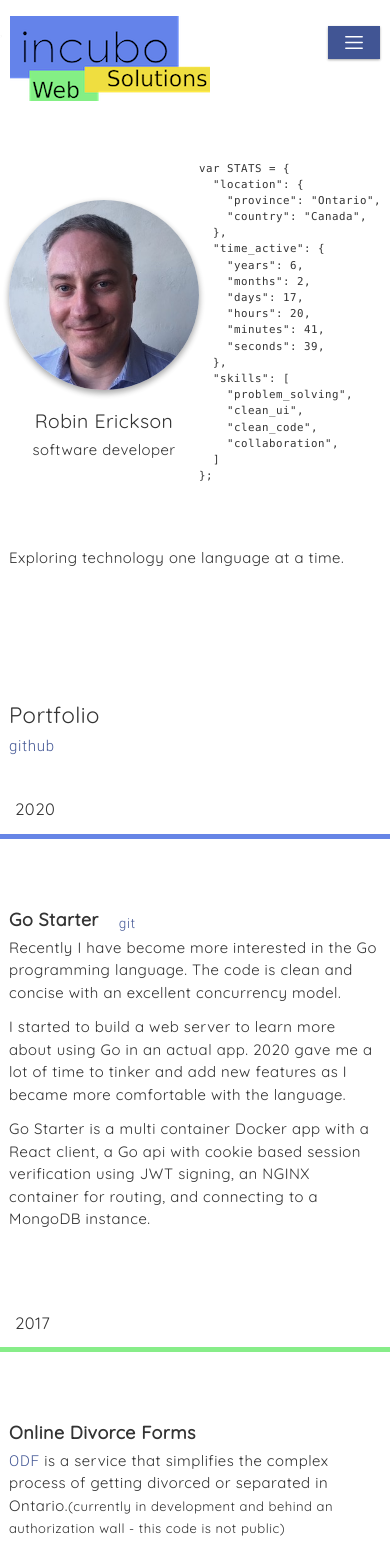
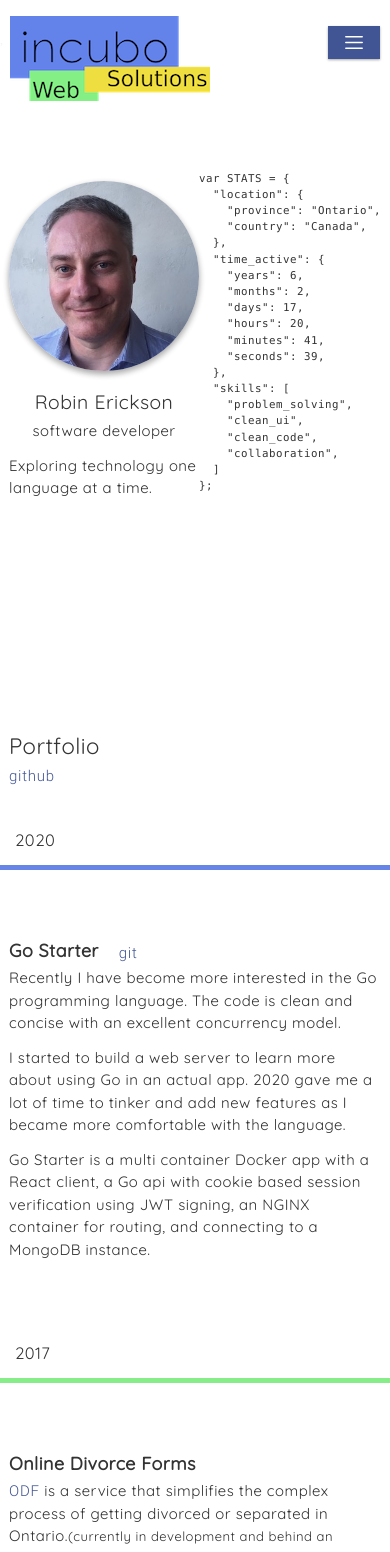
Before and after one commit to Nibor808/incubo-client, a React (Create React App) app in the folder client/: page / in a window 390 px wide. Shown: the top 1552 px of the page. Built offline with nearby package versions, Linux system fonts and the light colour scheme.

Commit message:
fixed html; css; and some types

```diff
--- a/client/src/components/About.tsx
+++ b/client/src/components/About.tsx
@@ -2,7 +2,7 @@ import React, {useEffect, useState} from 'react';
 import moment from 'moment';
 import robin from '../styles/images/robin-head.jpeg';
 
-type TimeVals = {
+type TimeValues = {
     years: number;
     months: number;
     days: number;
@@ -11,8 +11,8 @@ type TimeVals = {
     seconds: number;
 };
 
-const About = () => {
-    const [time, setTime] = useState<TimeVals>({
+export const About = () => {
+    const [time, setTime] = useState<TimeValues>({
         years: 0,
         months: 0,
         days: 0,
@@ -67,22 +67,15 @@ var STATS = {
     };
 
     return (
-        <div className="row">
-            <div className="col-sm-12 col-md-10 col-xl-8 top-box">
-                <div className="img-box">
-                    <img src={robin} alt="me" height="300px" width="300px" className="img-fluid" />
-                    <h2>Robin Erickson</h2>
-                    <p>software developer</p>
-                </div>
-
-                <span dangerouslySetInnerHTML={{__html: renderInfoDisplay()}} />
+        <div className="top-box d-flex align-items-center justify-content-between">
+            <div className="d-flex align-items-center flex-column">
+                <img src={robin} alt="me" height="350px" width="350px" className="img-fluid" />
+                <h2>Robin Erickson</h2>
+                <p>software developer</p>
+                <p>Exploring technology one language at a time.</p>
             </div>
 
-            <div className="col-sm-10 bottom-box">
-                <p>Exploring technology one language at a time.</p>
-            </div>
+            <span dangerouslySetInnerHTML={{__html: renderInfoDisplay()}} />
         </div>
     );
 };
-
-export default About;
--- a/client/src/components/App.tsx
+++ b/client/src/components/App.tsx
@@ -1,11 +1,11 @@
 import React, {useEffect, useRef, useState} from 'react';
 import {Header} from './Header';
-import About from './About';
-import PortfolioList from './PortfolioList';
+import {About} from './About';
+import {PortfolioList} from './PortfolioList';
 import {list2016} from '../utils/list_2016';
 import {list2017} from '../utils/list_2017';
 import {list2020} from '../utils/list_2020';
-import Modal from './Modal';
+import {Modal} from './Modal';
 import linkedIn from '../styles/images/linkedin.jpg';
 import {MyLink} from './MyLink';
 
@@ -103,8 +103,12 @@ const App: React.FC = () => {
             <Header key="a2" toContact={toContact} toPortfolio={toPortfolio} toTop={toTop} />
             <section key="a3" className="landing container">
                 <article className="about">
-                    <div className="about-container">
-                        <About />
+                    <div className="about-container d-flex align-items-center flex-column">
+                        <div className="row">
+                            <div className="col-12">
+                                <About />
+                            </div>
+                        </div>
                     </div>
                 </article>
 
--- a/client/src/components/ErrorBoundary.tsx
+++ b/client/src/components/ErrorBoundary.tsx
@@ -9,7 +9,7 @@ type EBState = {
     errorInfo: ErrorInfo | null;
 };
 
-class ErrorBoundary extends React.Component<EBProps, EBState> {
+export class ErrorBoundary extends React.Component<EBProps, EBState> {
     public state: EBState = {error: null, errorInfo: null};
 
     public componentDidCatch(error: Error, errorInfo: ErrorInfo) {
@@ -31,5 +31,3 @@ class ErrorBoundary extends React.Component<EBProps, EBState> {
         return this.props.children;
     }
 }
-
-export default ErrorBoundary;
--- a/client/src/components/MyLink.tsx
+++ b/client/src/components/MyLink.tsx
@@ -1,12 +1,12 @@
 import React from 'react';
 
-export type Link = {
+export interface MyLink {
     title: string | JSX.Element;
     href: string;
     klass?: string;
-};
+}
 
-export const MyLink: React.FC<Link> = ({title, href, klass}: Link) => {
+export const MyLink: React.FC<MyLink> = ({title, href, klass}) => {
     return (
         <a href={href} target={'_blank'} rel="noopener noreferrer" className={klass}>
             {title}
--- a/client/src/components/PortfolioItem.tsx
+++ b/client/src/components/PortfolioItem.tsx
@@ -1,25 +1,25 @@
 import React from 'react';
-import {Link} from './MyLink';
+import {MyLink} from './MyLink';
 
-type PortfolioItemProps = {
+interface PortfolioItemProps {
     handleClick: React.FormEventHandler;
     item: Item;
-};
+}
 
-export type Item = {
+export interface Item {
     title: string;
     badgeIcon?: JSX.Element | undefined;
-    github?: Link | string | Element | JSX.Element;
+    github?: MyLink | string | Element | JSX.Element;
     text?: () => JSX.Element[] | JSX.Element;
     image?: (handleClick: React.MouseEventHandler) => Element | JSX.Element;
-};
+}
 
-const PortfolioItem: React.FC<PortfolioItemProps> = ({handleClick, item}: PortfolioItemProps) => {
+export const PortfolioItem: React.FC<PortfolioItemProps> = ({handleClick, item}) => {
     const {title, badgeIcon, github, text, image} = item;
 
     return (
         <div className="portfolio-item">
-            <div className="portfolio-item-head">
+            <div className="d-flex align-items-center">
                 <h3>
                     <strong>{title}</strong>
                 </h3>
@@ -32,5 +32,3 @@ const PortfolioItem: React.FC<PortfolioItemProps> = ({handleClick, item}: Portfo
         </div>
     );
 };
-
-export default PortfolioItem;
--- a/client/src/components/PortfolioList.tsx
+++ b/client/src/components/PortfolioList.tsx
@@ -1,19 +1,22 @@
 import React from 'react';
-import PortfolioItem, {Item} from './PortfolioItem';
+import {Item, PortfolioItem} from './PortfolioItem';
 
-type PortfolioListProps = {
+interface PortfolioListProps {
     handleClick: React.FormEventHandler;
     year: string;
     list: Item[];
     sideBarName: string;
-};
+}
 
-const PortfolioList = ({handleClick, year, list, sideBarName}: PortfolioListProps) => {
-    const klass = `col-sm-2 col-md-1 ${sideBarName}`;
-
+export const PortfolioList: React.FC<PortfolioListProps> = ({
+    handleClick,
+    year,
+    list,
+    sideBarName,
+}) => {
     return (
         <div className="row" data-testid={`${year}-list`}>
-            <div className={klass}>
+            <div className={`col-sm-2 col-md-1 ${sideBarName}`}>
                 <p>{year}</p>
             </div>
 
@@ -29,5 +32,3 @@ const PortfolioList = ({handleClick, year, list, sideBarName}: PortfolioListProp
         </div>
     );
 };
-
-export default PortfolioList;
--- a/client/src/styles/about.scss
+++ b/client/src/styles/about.scss
@@ -1,27 +1,13 @@
-.about {
+.about-container {
     padding-top: 210px;
 
-    .about-container {
-        .top-box {
-            display: flex;
-            align-items: center;
-            justify-content: space-between;
+    .top-box {
+        min-width: 900px;
 
-            .img-box {
-                display: flex;
-                flex-direction: column;
-                align-items: center;
-
-                img {
-                    border-radius: 50%;
-                    box-shadow: $boxShadowMed;
-                    margin-bottom: 20px;
-                }
-            }
-        }
-
-        .bottom-box {
-            padding-top: 35px;
+        img {
+            border-radius: 50%;
+            box-shadow: $boxShadowMed;
+            margin-bottom: 20px;
         }
     }
 }
--- a/client/src/styles/fonts.scss
+++ b/client/src/styles/fonts.scss
@@ -15,24 +15,13 @@ html {
 body {
     font-family: quicksand, sans-serif;
     letter-spacing: 0.5px;
+    font-size: 1.25rem;
 }
 
 a,
 button.nav-link {
     font-family: roboto-lt, sans-serif;
     letter-spacing: 0.75px;
-}
-
-a,
-button.nav-link,
-p {
-    font-size: 1.25rem;
-}
-
-button,
-a.git-link,
-.form-label {
-    font-size: 1.125rem;
 }
 
 .sidebar {
--- a/client/src/styles/index.scss
+++ b/client/src/styles/index.scss
@@ -186,6 +186,10 @@ button.nav-link {
 
             .about-container {
                 padding: 0;
+
+                .top-box {
+                    min-width: 100%;
+                }
             }
         }
     }
@@ -227,25 +231,17 @@ button.nav-link {
     }
 }
 
-@media screen and (min-width: 569px) and (max-width: 767px) {
-    html {
-        font-size: 14px;
-    }
-
-    .landing {
-        .about {
-            padding-top: 120px;
-
-            .about-container {
-                padding: 0;
-            }
-        }
-    }
-}
-
 /* iPad portrait and iPhone X landscape */
 @media screen and (min-width: 768px) and (max-width: 812px) {
     .landing {
+        .about {
+            .about-container {
+                .top-box {
+                    min-width: 650px;
+                }
+            }
+        }
+
         .portfolio {
             .portfolio-container {
                 margin-left: 15px;
@@ -302,14 +298,14 @@ button.nav-link {
     }
 }
 
-@media screen and (min-width: 1024px) {
-    .mode-icon {
-        margin-right: 8px;
-    }
-}
-
-@media screen and (min-width: 1280px) {
-    .mode-icon {
-        margin-right: 0;
-    }
-}
+//@media screen and (min-width: 1024px) {
+//    .mode-icon {
+//        margin-right: 8px;
+//    }
+//}
+//
+//@media screen and (min-width: 1280px) {
+//    .mode-icon {
+//        margin-right: 0;
+//    }
+//}
--- a/client/src/styles/portfolio.scss
+++ b/client/src/styles/portfolio.scss
@@ -1,5 +1,5 @@
 .portfolio {
-    padding: 120px 0 100px 0;
+    padding: 210px 0 100px 0;
 
     .header-container {
         padding: 0;
@@ -33,11 +33,6 @@
             margin-bottom: 80px;
             margin-left: 20px;
 
-            .portfolio-item-head {
-                display: flex;
-                align-items: center;
-            }
-
             img:not(#badge) {
                 box-shadow: $boxShadowSm;
 
```
Also changed, not shown: client/src/components/Modal.tsx (+3 -5 lines).
